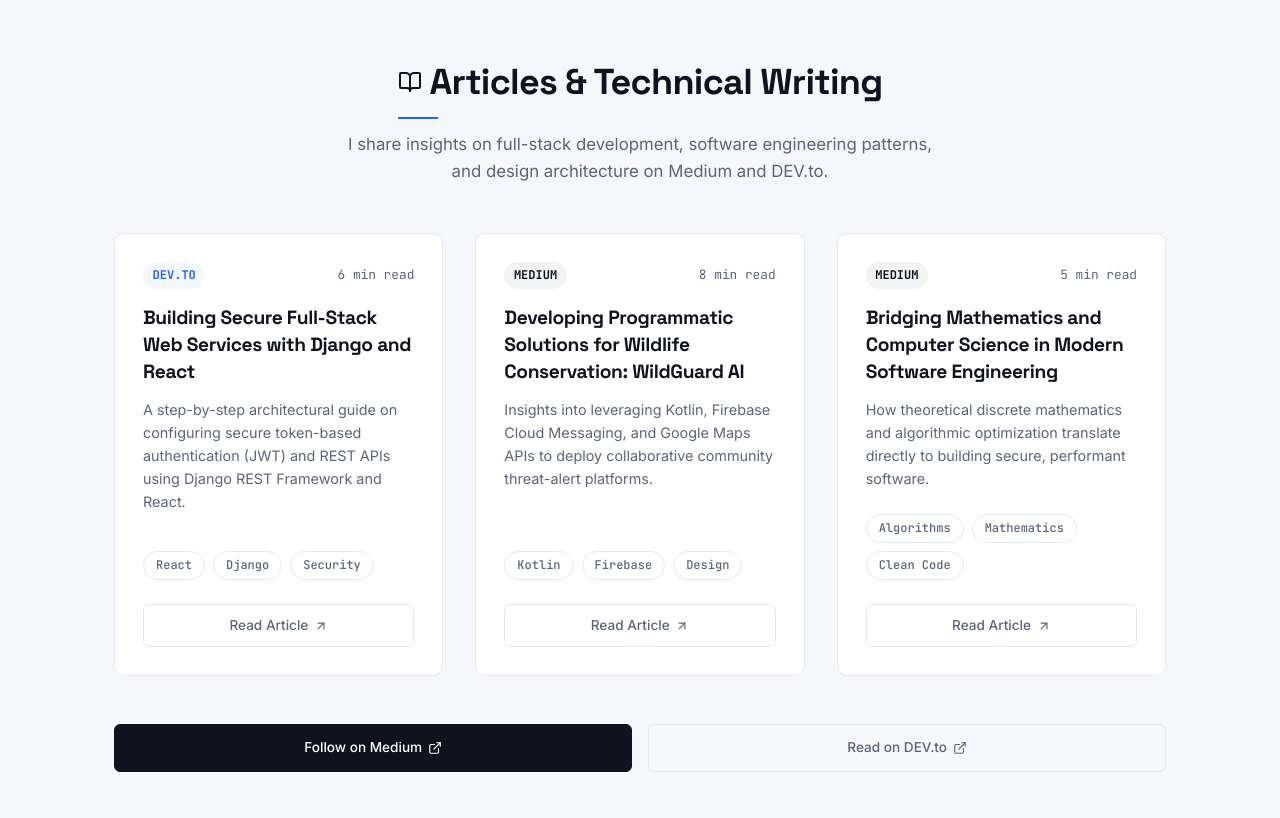
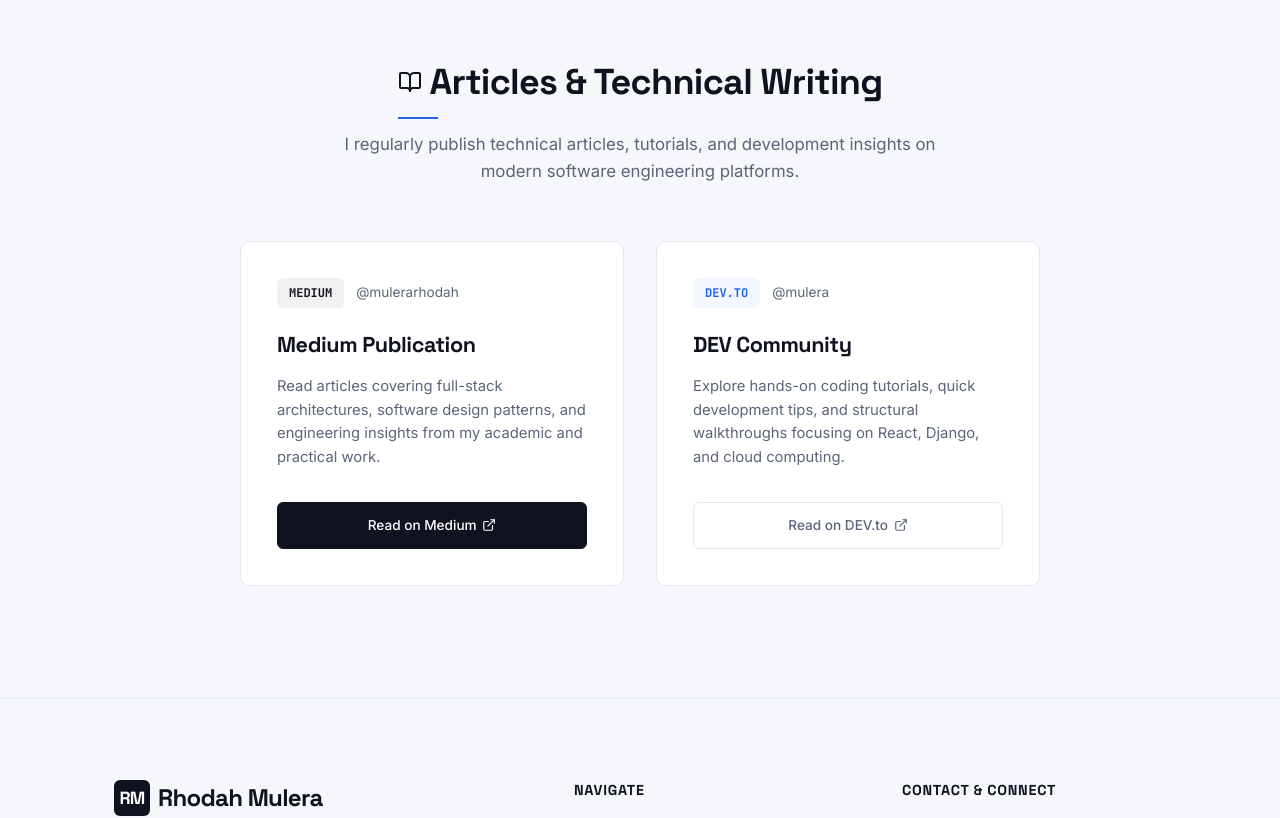
Before and after one commit to Ro-wdy/Portfolio-1.1, a React (Vite) app: page / in a window 1280 px wide. Shown: the part 2060-2878 px from the top of the page. Built offline with nearby package versions, Linux system fonts and the light colour scheme.

Commit message:
refactor: replace mock articles listing with direct Medium and DEV.to platform cards

```diff
--- a/src/components/WritingSection.jsx
+++ b/src/components/WritingSection.jsx
@@ -1,107 +1,131 @@
 import React from 'react';
-import { BookOpen, ArrowUpRight, ExternalLink } from 'lucide-react';
-import { articlesList } from '../data/writingData';
+import { BookOpen, ExternalLink } from 'lucide-react';
 
 const WritingSection = () => {
   return (
     <section className="section" id="writing" style={{ borderTop: '1px solid var(--border-light)', backgroundColor: 'var(--bg-secondary)' }}>
       <div className="container">
-        <div className="section-title-wrapper" style={{ display: 'flex', flexDirection: 'column', alignItems: 'center', textAlign: 'center', marginBottom: '3rem' }}>
+        <div className="section-title-wrapper" style={{ display: 'flex', flexDirection: 'column', alignItems: 'center', textAlign: 'center', marginBottom: '3.5rem' }}>
           <h2 className="section-title" style={{ display: 'inline-flex', alignItems: 'center', gap: '0.5rem' }}>
             <BookOpen size={24} className="text-accent" /> Articles & Technical Writing
           </h2>
-          <p style={{ color: 'var(--text-secondary)', marginTop: '0.75rem', maxWidth: '600px', fontSize: '1.05rem' }}>
-            I share insights on full-stack development, software engineering patterns, and design architecture on Medium and DEV.to.
+          <p style={{ color: 'var(--text-secondary)', marginTop: '0.75rem', maxWidth: '600px', fontSize: '1.05rem', lineHeight: '1.6' }}>
+            I regularly publish technical articles, tutorials, and development insights on modern software engineering platforms.
           </p>
         </div>
 
-        <div className="project-grid" style={{ marginBottom: '3rem' }}>
-          {articlesList.map((article) => (
-            <article
-              key={article.id}
+        <div style={{
+          display: 'grid',
+          gridTemplateColumns: 'repeat(auto-fit, minmax(290px, 1fr))',
+          gap: '2rem',
+          maxWidth: '800px',
+          margin: '0 auto'
+        }}>
+          {/* Medium Card */}
+          <div
             className="project-card"
             style={{
               backgroundColor: 'var(--bg-primary)',
+              padding: '2.25rem',
+              borderRadius: 'var(--radius-md)',
               display: 'flex',
               flexDirection: 'column',
               justifyContent: 'space-between',
-                padding: '1.75rem',
-                height: '100%',
-                position: 'relative'
+              minHeight: '260px'
             }}
           >
             <div>
-                <div style={{ display: 'flex', justifyContent: 'space-between', alignItems: 'center', marginBottom: '1rem' }}>
+              <div style={{ display: 'flex', alignItems: 'center', gap: '0.75rem', marginBottom: '1.25rem' }}>
                 <span
-                    className="tag-pill"
                   style={{
                     fontSize: '0.75rem',
                     fontWeight: '700',
                     textTransform: 'uppercase',
-                      color: article.platform.toLowerCase() === 'medium' ? '#10131F' : '#2563EB',
-                      backgroundColor: article.platform.toLowerCase() === 'medium' ? 'rgba(16, 19, 31, 0.05)' : 'rgba(37, 99, 235, 0.05)',
-                      border: 'none',
-                      padding: '0.25rem 0.6rem'
+                    color: '#10131F',
+                    backgroundColor: 'rgba(16, 19, 31, 0.06)',
+                    padding: '0.35rem 0.75rem',
+                    borderRadius: 'var(--radius-sm)',
+                    fontFamily: 'var(--font-mono)'
                   }}
                 >
-                    {article.platform}
+                  Medium
                 </span>
-                  <span style={{ fontSize: '0.8rem', color: 'var(--text-secondary)', fontFamily: 'var(--font-mono)' }}>
-                    {article.readTime}
+                <span style={{ fontSize: '0.85rem', color: 'var(--text-secondary)' }}>
+                  @mulerarhodah
                 </span>
               </div>
 
-                <h3 className="project-title" style={{ fontSize: '1.2rem', marginBottom: '0.75rem', lineHeight: '1.4' }}>
-                  {article.title}
+              <h3 className="project-title" style={{ fontSize: '1.35rem', marginBottom: '0.75rem' }}>
+                Medium Publication
               </h3>
-                <p className="project-desc" style={{ fontSize: '0.9rem', marginBottom: '1.5rem', flexGrow: 0 }}>
-                  {article.description}
+              <p className="project-desc" style={{ fontSize: '0.925rem', lineHeight: '1.6', marginBottom: '2rem' }}>
+                Read articles covering full-stack architectures, software design patterns, and engineering insights from my academic and practical work.
               </p>
             </div>
 
-              <div>
-                <div className="project-tags" style={{ marginBottom: '1.5rem' }}>
-                  {article.tags.map((tag, idx) => (
-                    <span key={idx} className="tag-pill">
-                      {tag}
-                    </span>
-                  ))}
-                </div>
-
-                <a
-                  href={article.url}
-                  target="_blank"
-                  rel="noopener noreferrer"
-                  className="project-btn project-btn-secondary"
-                  style={{ width: '100%', textDecoration: 'none' }}
-                >
-                  Read Article <ArrowUpRight size={14} />
-                </a>
-              </div>
-            </article>
-          ))}
-        </div>
-
-        {/* Profile CTAs */}
-        <div style={{ display: 'flex', justifyContent: 'center', gap: '1rem', flexWrap: 'wrap' }}>
             <a
               href="https://medium.com/@mulerarhodah"
               target="_blank"
               rel="noopener noreferrer"
               className="project-btn project-btn-primary"
-            style={{ padding: '0.75rem 1.75rem', textDecoration: 'none' }}
+              style={{ width: '100%', textDecoration: 'none', padding: '0.75rem' }}
             >
-            Follow on Medium <ExternalLink size={14} />
+              Read on Medium <ExternalLink size={14} />
             </a>
+          </div>
+
+          {/* DEV.to Card */}
+          <div
+            className="project-card"
+            style={{
+              backgroundColor: 'var(--bg-primary)',
+              padding: '2.25rem',
+              borderRadius: 'var(--radius-md)',
+              display: 'flex',
+              flexDirection: 'column',
+              justifyContent: 'space-between',
+              minHeight: '260px'
+            }}
+          >
+            <div>
+              <div style={{ display: 'flex', alignItems: 'center', gap: '0.75rem', marginBottom: '1.25rem' }}>
+                <span
+                  style={{
+                    fontSize: '0.75rem',
+                    fontWeight: '700',
+                    textTransform: 'uppercase',
+                    color: '#2563EB',
+                    backgroundColor: 'rgba(37, 99, 235, 0.06)',
+                    padding: '0.35rem 0.75rem',
+                    borderRadius: 'var(--radius-sm)',
+                    fontFamily: 'var(--font-mono)'
+                  }}
+                >
+                  DEV.to
+                </span>
+                <span style={{ fontSize: '0.85rem', color: 'var(--text-secondary)' }}>
+                  @mulera
+                </span>
+              </div>
+
+              <h3 className="project-title" style={{ fontSize: '1.35rem', marginBottom: '0.75rem' }}>
+                DEV Community
+              </h3>
+              <p className="project-desc" style={{ fontSize: '0.925rem', lineHeight: '1.6', marginBottom: '2rem' }}>
+                Explore hands-on coding tutorials, quick development tips, and structural walkthroughs focusing on React, Django, and cloud computing.
+              </p>
+            </div>
+
             <a
               href="https://dev.to/mulera"
               target="_blank"
               rel="noopener noreferrer"
               className="project-btn project-btn-secondary"
-            style={{ padding: '0.75rem 1.75rem', textDecoration: 'none' }}
+              style={{ width: '100%', textDecoration: 'none', padding: '0.75rem' }}
             >
               Read on DEV.to <ExternalLink size={14} />
             </a>
+          </div>
         </div>
       </div>
     </section>
--- a/src/data/writingData.js
+++ /dev/null
@@ -1,29 +0,0 @@
-export const articlesList = [
-  {
-    id: 1,
-    title: "Building Secure Full-Stack Web Services with Django and React",
-    platform: "dev.to",
-    url: "https://dev.to/mulera",
-    description: "A step-by-step architectural guide on configuring secure token-based authentication (JWT) and REST APIs using Django REST Framework and React.",
-    readTime: "6 min read",
-    tags: ["React", "Django", "Security"]
-  },
-  {
-    id: 2,
-    title: "Developing Programmatic Solutions for Wildlife Conservation: WildGuard AI",
-    platform: "Medium",
-    url: "https://medium.com/@mulerarhodah",
-    description: "Insights into leveraging Kotlin, Firebase Cloud Messaging, and Google Maps APIs to deploy collaborative community threat-alert platforms.",
-    readTime: "8 min read",
-    tags: ["Kotlin", "Firebase", "Design"]
-  },
-  {
-    id: 3,
-    title: "Bridging Mathematics and Computer Science in Modern Software Engineering",
-    platform: "Medium",
-    url: "https://medium.com/@mulerarhodah",
-    description: "How theoretical discrete mathematics and algorithmic optimization translate directly to building secure, performant software.",
-    readTime: "5 min read",
-    tags: ["Algorithms", "Mathematics", "Clean Code"]
-  }
-];
```
Lines whose indentation alone changed are shown as unchanged.
